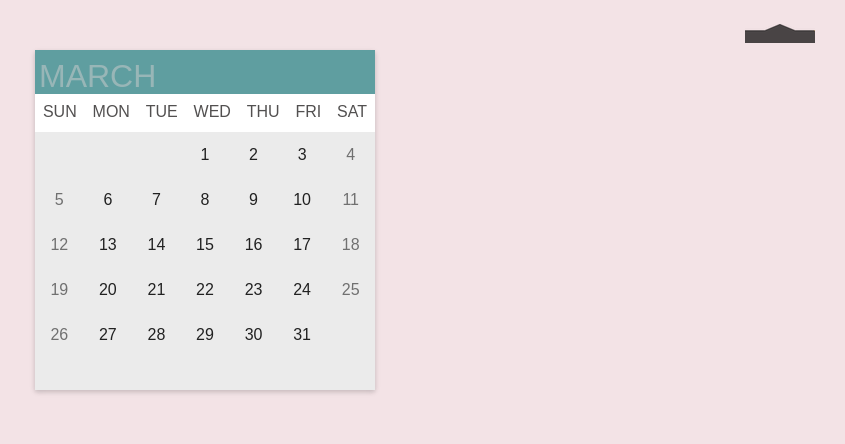
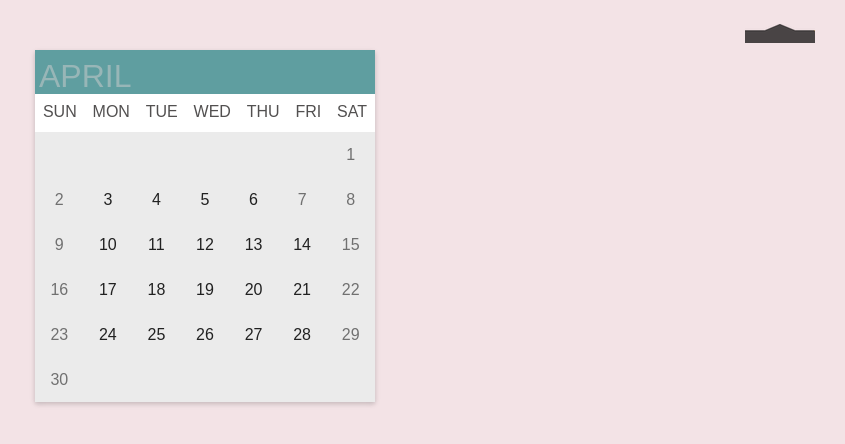
Before and after one commit to fkaltman/whats-for-lunch, a React (Create React App) app in the folder lunch/whats_for_lunch/: page /calendar in a window 1280 px wide. Shown: the top 444 px of the page, without its empty margins (435-1280 px from the left). Built offline with nearby package versions, Linux system fonts and the light colour scheme; the HTML template or start-up script is replaced by a standard one.

Commit message:
made today red, updated to april menu

```diff
--- a/lunch/whats_for_lunch/src/components/Calendar.jsx
+++ b/lunch/whats_for_lunch/src/components/Calendar.jsx
@@ -4,192 +4,194 @@ import Header from "../components/Header";
 import Footer2 from "../components/Footer2";
 
 
-// class Calendar extends Component {
 function Calendar(){
 
   const showAlert1 = () => {
     Swal.fire({
-      title: 'Chicken Cutlet',
-      html: 'with corn, mashed potatoes, and gravy',
-      footer: "Wednesday, March 1<sub>st</sub>"
+      title: 'Chicken Francaise',
+      html: '',
+      footer: "Monday, April 3<sub>rd</sub>"
     })
   }
 
   const showAlert2 = () => {
     Swal.fire({
-      title: 'Wing Stop',
+      title: 'Baja Salad',
       html: '',
-      footer: "Thursday, March 2<sub>nd<sub>"
+      footer: "Tuesday, April 4<sub>th<sub>"
     })
   }
 
   const showAlert3 = () => {
     Swal.fire({
-      title: 'Chicken Tortilla Soup',
+      title: 'Roast Beef with Gravy',
       html: '',
-      footer: "Friday, March 3<sub>rd</sub>"
+      footer: "Wednesday, April 5<sub>th</sub>"
     })
   }
 
   const showAlert4 = () => {
     Swal.fire({
-      title: 'Chicken Cordon Bleu',
+      title: 'Panko Chicken',
       html: '',
-      footer: "Monday, March 6<sub>th</sub"
+      footer: "Thursday, April 6<sub>th</sub"
     })
   }
 
-  const showAlert5 = () => {
-    Swal.fire({
-      title: 'Chicken Teriyaki',
-      html: '',
-      footer: "Tuesday, March 7<sub>th</sub"
-    })
-  }
+  // const showAlert5 = () => {
+  //   Swal.fire({
+  //     title: 'Chicken Teriyaki',
+  //     html: '',
+  //     footer: "Tuesday, April 7<sub>th</sub"
+  //   })
+  // }
 
   const showAlert6 = () => {
     Swal.fire({
-      title: 'Sandwich day',
+      title: 'Grilled Lemon Chicken',
       html: '',
-      footer: "Wednesday, March 8<sub>th</sub"
+      footer: "Monday, April 10<sub>th</sub"
     })
   }
 
   const showAlert7 = () => {
     Swal.fire({
-      title: 'BBQ Shredded Chicken Sandwich',
+      title: 'Grilled Salmon',
       html: '',
-      footer: "Thurday, March 9<sub>th</sub>"
+      footer: "Tuesday, April 11<sub>th</sub>"
     })
   }
 
   const showAlert8 = () => {
     Swal.fire({
-      title: 'Bombay Hut',
+      title: 'Chicken Parmesan',
       html: '',
-      footer: "Friday, March 10<sub>th</sub>"
+      footer: "Wednesday, April 12<sub>th</sub>"
     })
   }
 
   const showAlert9 = () => {
     Swal.fire({
-      title: 'Chicken Parmesan',
+      title: 'Cape Cod Salad',
       html: '',
-      footer: "Monday, March 13<sub>th</sub>"
+      footer: "Thursday, April 13<sub>th</sub>"
     })
   }
 
   const showAlert10 = () => {
     Swal.fire({
-      title: 'Lemon Pepper Shrimp',
-      html: '',
-      footer: "Tuesday, March 14<sub>th</sub>"
+      title: 'Jerk Chicken',
+      html: 'with rice, beans, & plantains',
+      footer: "Friday, April 14<sub>th</sub>"
     })
   }
 
   const showAlert11 = () => {
     Swal.fire({
-      title: 'Chicken Marsala',
+      title: 'Sandwich Day',
       html: '',
-      footer: "Wednesday, March 15<sub>th</sub>"
+      footer: "Monday, April 17<sub>th</sub>"
     })
   }
 
   const showAlert12 = () => {
     Swal.fire({
-      title: 'Sloppy Joes',
+      title: 'Meatball Stuffed Shells',
       html: '',
-      footer: "Thursday, March 16<sub>th</sub>"
+      footer: "Tuesday, April 18<sub>th</sub>"
     })
   }
 
   const showAlert13 = () => {
     Swal.fire({
-      title: 'Chick-fil-a',
+      title: 'Meat Lasagna',
       html: '',
-      footer: "Friday, March 17<sub>th</sub>"
+      footer: "Wednesday, April 19<sub>th</sub>"
     })
   }
 
   const showAlert14 = () => {
     Swal.fire({
-      title: 'Blackened Chicken',
-      html: 'with veggies and rice',
-      footer: "Monday, March 20<sub>th</sub>"
+      title: 'Chili Bar',
+      html: '',
+      footer: "Thursday, April 20<sub>th</sub>"
     })
   }
 
   const showAlert15 = () => {
     Swal.fire({
-      title: 'Swedish Meatballs',
+      title: 'Fish & Chips',
       html: '',
-      footer: "Tuesday, March 21<sub>st</sub>"
+      footer: "Friday, April 21<sub>st</sub>"
     })
   }
 
   const showAlert16 = () => {
     Swal.fire({
-      title: 'Chicken Quesidillas',
+      title: 'Chicken Cutlet',
       html: '',
-      footer: "Wednesday, March 22<sub>nd</sub>"
+      footer: "Monday, April 24<sub>th</sub>"
     })
   }
 
   const showAlert17 = () => {
     Swal.fire({
-      title: 'Homemade Cheese Ravioli',
+      title: 'Corn Flake Crusted Chicken',
       html: '',
-      footer: "Thursday, March 23<sub>rd</sub>"
+      footer: "Tuesday, April 25<sub>th</sub>"
     })
   }
 
   const showAlert18 = () => {
     Swal.fire({
-      title: 'Pizza',
+      title: 'BBQ Ribs',
       html: '',
-      footer: "Friday, March 24<sub>th</sub>"
+      footer: "Wednesday, April 26<sub>th</sub>"
     })
   }
 
   const showAlert19 = () => {
     Swal.fire({
-      title: 'Sandwich Day',
+      title: 'Meatball Parm',
       html: '',
-      footer: "Monday, March 27<sub>th</sub>"
+      footer: "Thursday, April 27<sub>th</sub>"
     })
   }
 
   const showAlert20 = () => {
     Swal.fire({
-      title: 'Shrimp Scampi',
+      title: 'Chicken Souvlaki',
       html: '',
-      footer: "Wednesday, March 28<sub>th</sub>"
+      footer: "Friday, April 28<sub>th</sub>"
     })
   }
 
-  const showAlert21 = () => {
-    Swal.fire({
-      title: 'Panini Day',
-      html: '',
-      footer: "Wednesday, March 29<sub>th</sub>"
-    })
-  }
+  // const showAlert21 = () => {
+  //   Swal.fire({
+  //     title: 'Panini Day',
+  //     html: '',
+  //     footer: "Wednesday, March 29<sub>th</sub>"
+  //   })
+  // }
 
-  const showAlert22 = () => {
-    Swal.fire({
-      title: 'Chicken Tortilla Soup',
-      html: '',
-      footer: "Thursday, March 30<sub>th</sub>"
-    })
-  }
+  // const showAlert22 = () => {
+  //   Swal.fire({
+  //     title: 'Chicken Tortilla Soup',
+  //     html: '',
+  //     footer: "Thursday, March 30<sub>th</sub>"
+  //   })
+  // }
 
-  const showAlert23 = () => {
-    Swal.fire({
-      title: 'The Halal Guys',
-      html: '',
-      footer: "Wednesday, March 31<sub>st</sub>"
-    })
-  }
+  // const showAlert23 = () => {
+  //   Swal.fire({
+  //     title: 'The Halal Guys',
+  //     html: '',
+  //     footer: "Wednesday, March 31<sub>st</sub>"
+  //   })
+  // }
+
+  const date = (new Date().getDate());
+  // const date = 3;
 
     return (
       <>
@@ -198,7 +200,7 @@ function Calendar(){
           <div id="calendar">
             <table>
               <div id="month">
-                <th className="month" colspan="7">MARCH</th>
+                <th className="month" colspan="7">APRIL</th>
               </div>
 
               <div id="weeks">
@@ -218,49 +220,62 @@ function Calendar(){
                   <td></td>
                   <td></td>
                   <td></td>
-                  <td onClick={showAlert1} className="days hover-day" id="day1">1</td>
-                  <td onClick={showAlert2} className="days hover-day" id="day2">2</td>
-                  <td onClick={showAlert3} className="days hover-day" id="day3">3</td>
-                  <td className="days grey-day" id="day4">4</td>
+                  <td></td>
+                  <td></td>
+                  <td></td>
+                  <td className="days grey-day" id="day4">1</td>
                 </tr>
 
+                {/* `string string ${expression} string string` */}
+
                 <tr className="week2 week">
-                  <td className="days grey-day" id="day5">5</td>
-                  <td onClick={showAlert4} className="days hover-day" id="day6">6</td>
-                  <td onClick={showAlert5} className="days hover-day" id="day7">7</td>
-                  <td onClick={showAlert6} className="days hover-day" id="day8">8</td>
-                  <td onClick={showAlert7} className="days hover-day" id="day9">9</td>
-                  <td onClick={showAlert8} className="days hover-day" id="day10">10</td>
-                  <td className="days grey-day" id="day11">11</td>
+                  <td className="days grey-day" id="day5">2</td>
+                  <td onClick={showAlert1} className={`days hover-day ${date === 3 ? 'red' : 'black'}`} id='day3'>3</td>
+                  <td onClick={showAlert2} className="{`days hover-day ${date === 4 ? 'red' : 'black'}`}" id="day8">4</td>
+                  <td onClick={showAlert3} className="{`days hover-day ${date === 5 ? 'red' : 'black'}`}" id="day8">5</td>
+                  <td onClick={showAlert4} className="{`days hover-day ${date === 6 ? 'red' : 'black'}`}" id="day6">6</td>
+                  <td className="days grey-day" id="day5">7</td>
+                  {/* <td onClick={showAlert5} className="{`days hover-day ${date === 7 ? 'red' : 'black'}`}" id="day7">7</td> */}
+                  <td className="days grey-day" id="day11">8</td>
                 </tr>
 
                 <tr className="week3 week">
-                  <td className="days grey-day" id="day12">12</td>
-                  <td onClick={showAlert9} className="days hover-day" id="day13">13</td>
-                  <td onClick={showAlert10} className="days hover-day" id="day14">14</td>
-                  <td onClick={showAlert11} className="days hover-day" id="day15">15</td>
-                  <td onClick={showAlert12} className="days hover-day" id="day16">16</td>
-                  <td onClick={showAlert13} className="days hover-day" id="day17">17</td>
-                  <td className="days grey-day" id="day18">18</td>
+                  <td className="days grey-day" id="day12">9</td>
+                  <td onClick={showAlert6} className="{`days hover-day ${date === 10 ? 'red' : 'black'}`}" id="day9">10</td>
+                  <td onClick={showAlert7} className="{`days hover-day ${date ===11 ? 'red' : 'black'}`}" id="day10">11</td>
+                  <td onClick={showAlert8} className="{`days hover-day ${date === 12 ? 'red' : 'black'}`}" id="day15">12</td>
+                  <td onClick={showAlert9} className="{`days hover-day ${date === 13 ? 'red' : 'black'}`}" id="day13">13</td>
+                  <td onClick={showAlert10} className="{`days hover-day ${date === 14 ? 'red' : 'black'}`}" id="day14">14</td>
+                  <td className="days grey-day">15</td>
                 </tr>
 
                 <tr className="week4 week">
-                  <td className="days grey-day">19</td>
-                  <td onClick={showAlert14} className="days hover-day">20</td>
-                  <td onClick={showAlert15} className="days hover-day">21</td>
-                  <td onClick={showAlert16} className="days hover-day">22</td>
-                  <td onClick={showAlert17} className="days hover-day">23</td>
-                  <td onClick={showAlert18} className="days hover-day">24</td>
-                  <td className="days grey-day">25</td>
+                  <td className="days grey-day">16</td>
+                  <td onClick={showAlert11} className="{`days hover-day ${date === 17 ? 'red' : 'black'}`}" id="day17">17</td>
+                  <td onClick={showAlert12} className="{`days hover-day ${date === 18 ? 'red' : 'black'}`}" id="day18">18</td>
+                  <td onClick={showAlert13} className="{`days hover-day ${date === 19 ? 'red' : 'black'}`}" id="day17">19</td>
+                  <td onClick={showAlert14} className="{`days hover-day ${date === 20 ? 'red' : 'black'}`}" id="day17">20</td>
+                  <td onClick={showAlert15} className="{`days hover-day ${date === 21 ? 'red' : 'black'}`}" id="day17">21</td>
+                  <td className="days grey-day">22</td>
                 </tr>
 
                 <tr className="week5 week">
-                  <td className="days grey-day">26</td>
-                  <td onClick={showAlert19} className="days hover-day">27</td>
-                  <td onClick={showAlert20} className="days hover-day">28</td>
-                  <td onClick={showAlert21} className="days hover-day">29</td>
-                  <td onClick={showAlert22} className="days hover-day">30</td>
-                  <td onClick={showAlert23} className="days hover-day">31</td>
+                <td className="days grey-day">23</td>
+                  <td onClick={showAlert16} className="{`days hover-day ${date === 24 ? 'red' : 'black'}`}">24</td>
+                  <td onClick={showAlert17} className="{`days hover-day ${date === 25 ? 'red' : 'black'}`}">25</td>
+                  <td onClick={showAlert18} className="{`days hover-day ${date === 26 ? 'red' : 'black'}`}">26</td>
+                  <td onClick={showAlert19} className="{`days hover-day ${date === 27 ? 'red' : 'black'}`}">27</td>
+                  <td onClick={showAlert20} className="{`days hover-day ${date === 28 ? 'red' : 'black'}`}">28</td>
+                  <td className="days grey-day">29</td>
+                </tr>
+
+                <tr className="week5 week">
+                <td className="days grey-day">30</td>
+                  <td></td>
+                  <td></td>
+                  <td></td>
+                  <td></td>
+                  <td></td>
                   <td></td>
                 </tr>
               </div>
```
Also changed, not shown: lunch/whats_for_lunch/src/App.css (+4 -8 lines), lunch/whats_for_lunch/src/components/Lunch.jsx (+33 -26 lines).
